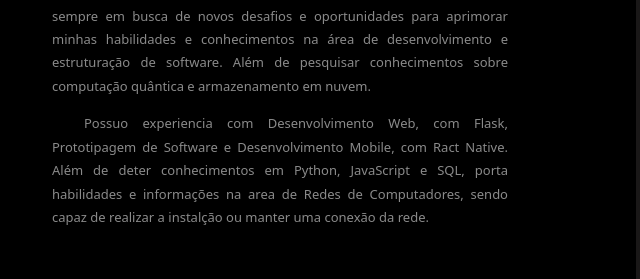
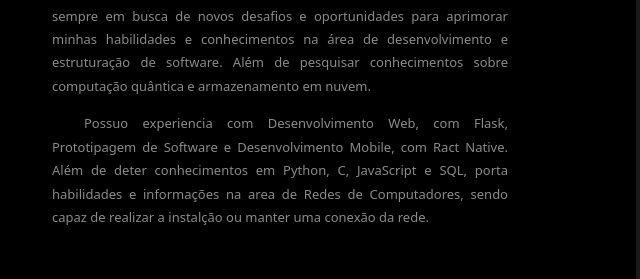
Before and after one commit to JAndersonArruda/JAndersonArruda.github.io, a plain HTML site: page index.html in a window 1280 px wide. Shown: the part 1191-1470 px from the top of the page, 500-1140 px from the left. Drawn offline with nearby package versions, Linux system fonts and the light colour scheme.

Commit message:
view: adicionando conhecimento com a linguegem C, na sessão about

```diff
--- a/index.html
+++ b/index.html
@@ -55,7 +55,7 @@
                         Além de pesquisar conhecimentos sobre computação quântica e armazenamento em nuvem.
                     </p>
                     <p class="text-about">Possuo experiencia com Desenvolvimento Web, com Flask, Prototipagem de Software e Desenvolvimento Mobile, com Ract Native. Além de
-                        deter conhecimentos em Python, JavaScript e SQL, porta habilidades e informações na area de Redes de Computadores, sendo capaz de realizar a instalção ou
+                        deter conhecimentos em Python, C, JavaScript e SQL, porta habilidades e informações na area de Redes de Computadores, sendo capaz de realizar a instalção ou
                         manter uma conexão da rede.
                     </p>
                 </div>
```
